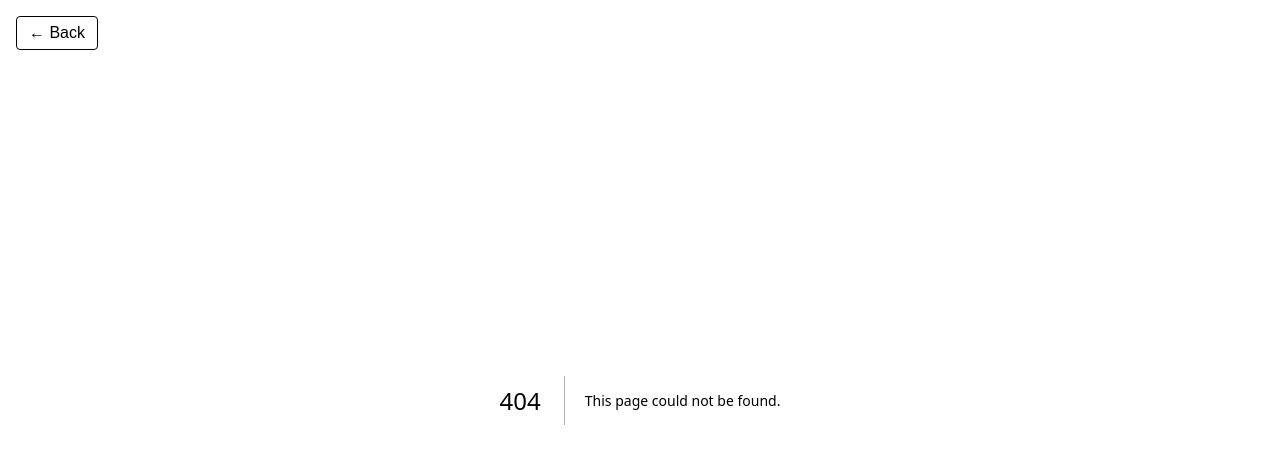
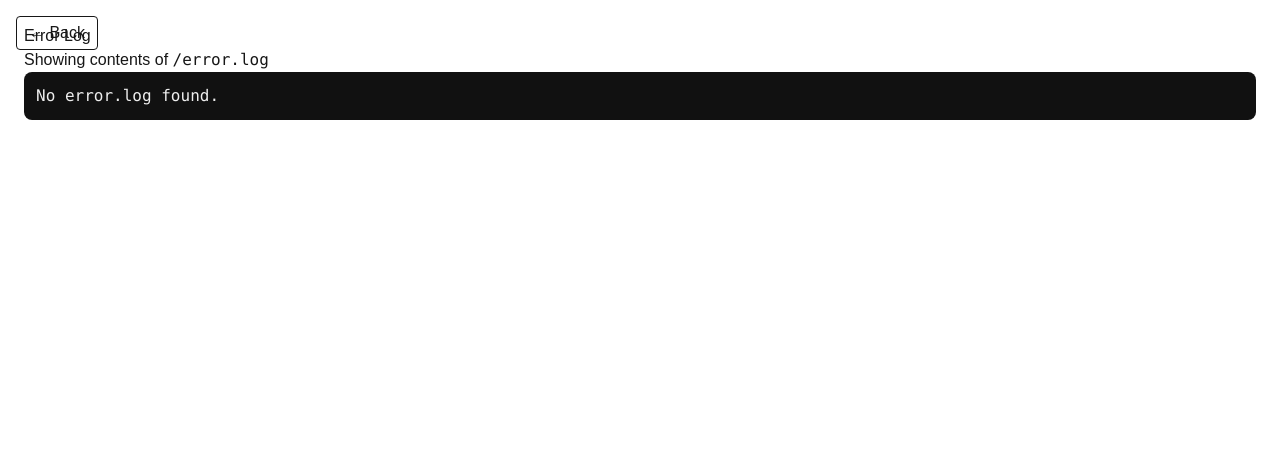
Before and after one commit to rocketjays-cmyk/w3bstitch-web, a Next.js app: page /debug/error-log in a window 1280 px wide. Before the commit this address had no page. Shown: the top 464 px of the page. Built offline with nearby package versions, Linux system fonts and the light colour scheme.

Commit message:
Add error log debug page

```diff
--- /dev/null
+++ b/src/app/debug/error-log/page.tsx
@@ -0,0 +1,34 @@
+import fs from "fs";
+import path from "path";
+
+export default function ErrorLogPage() {
+  const logPath = path.join(process.cwd(), "error.log");
+  let content: string;
+  try {
+    content = fs.readFileSync(logPath, "utf8");
+  } catch {
+    content = "No error.log found.";
+  }
+
+  return (
+    <main style={{ padding: 24 }}>
+      <h1>Error Log</h1>
+      <p>
+        Showing contents of <code>{logPath}</code>
+      </p>
+      <pre
+        style={{
+          background: "#111",
+          color: "#eee",
+          padding: 12,
+          borderRadius: 8,
+          maxHeight: "70vh",
+          overflowY: "auto",
+          whiteSpace: "pre-wrap",
+        }}
+      >
+        {content}
+      </pre>
+    </main>
+  );
+}
```
